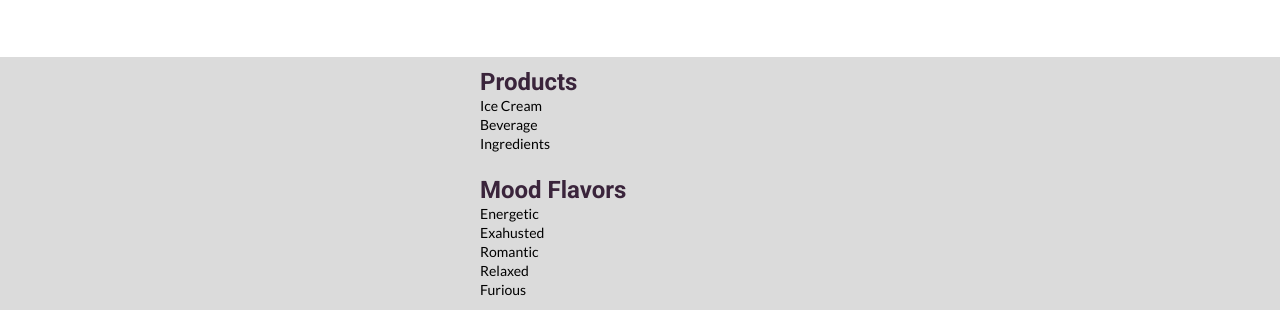
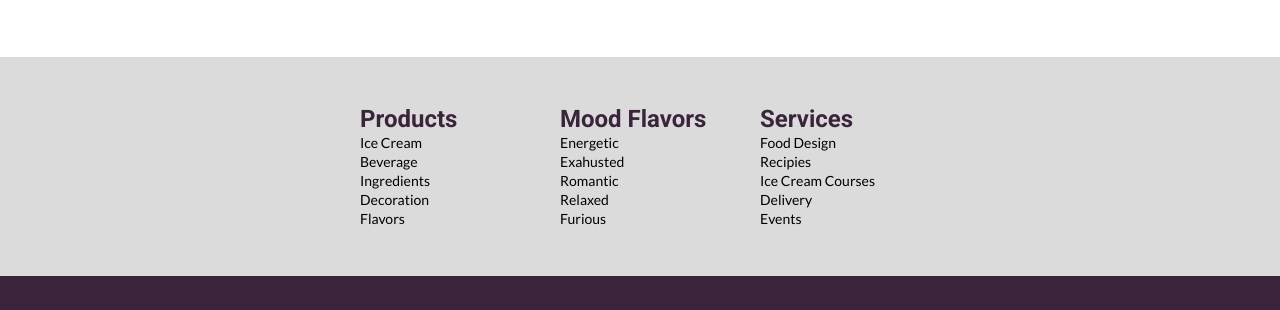
Before and after one commit to buen0016/buen0016.github.io, a plain HTML site: page mtm6201-ice-gleam-website/index.html in a window 1280 px wide. Shown: the part 4647-4957 px from the top of the page. Drawn offline with Linux system fonts and the light colour scheme; some icons are missing.

Commit message:
align items

```diff
--- a/mtm6201-ice-gleam-website/css/style.css
+++ b/mtm6201-ice-gleam-website/css/style.css
@@ -334,7 +334,6 @@ section {
 
 .section-catalog {
   display: flex;
-  /* flex-direction: column; */
   flex-direction: row;
   flex-wrap: wrap;
   align-items: center;
@@ -480,16 +479,27 @@ input {
 
 .footer-top {
   display: flex;
-  flex-direction: column;
-  align-items: center;
-  justify-content: space-around;
+  justify-content: center;
   margin-top: 30px;
   background-color: #dbdbdb;
-  height: 400px;
+  padding-top: 30px;
 }
+
+.footer-top-frame {
+  display: flex;
+  flex-direction: row;
+  flex-wrap: wrap;
+  align-content: center;
+  justify-content: space-between;
+  padding-bottom: 30px;
+  max-width: 1200px;
+}
+
 .footer-top .second-nav-content {
-  width: 320px;
+  width: 160px;
   align-items: center;
+  margin: 20px 20px 20px 20px;
+  align-self: auto;
 }
 
 .footer-top .second-nav-content li {
--- a/mtm6201-ice-gleam-website/index.html
+++ b/mtm6201-ice-gleam-website/index.html
@@ -172,12 +172,15 @@
 
         <footer>
             <div class="footer-top">
+                <div class="footer-top-frame">
                     <div class="second-nav-content">
                         <h3>Products</h3>
                         <ul>
                             <li>Ice Cream</li>
                             <li>Beverage</li>
                             <li>Ingredients</li>
+                            <li>Decoration</li>
+                            <li>Flavors</li>
                         </ul>
                     </div>
                     <div class="second-nav-content">
@@ -191,14 +194,15 @@
                         </ul>
                     </div>
                     <div class="second-nav-content">
-                    <h3>Mood Flavors</h3>
+                        <h3>Services</h3>
                         <ul>
                             <li>Food Design</li>
                             <li>Recipies</li>
-                        <li>Romantic</li>
                             <li>Ice Cream Courses</li>
                             <li>Delivery</li>
+                            <li>Events</li>
                         </ul>
+                    </div>
                 </div>
             </div>
             <div class="footer-down">
```
Lines whose indentation alone changed are shown as unchanged.
